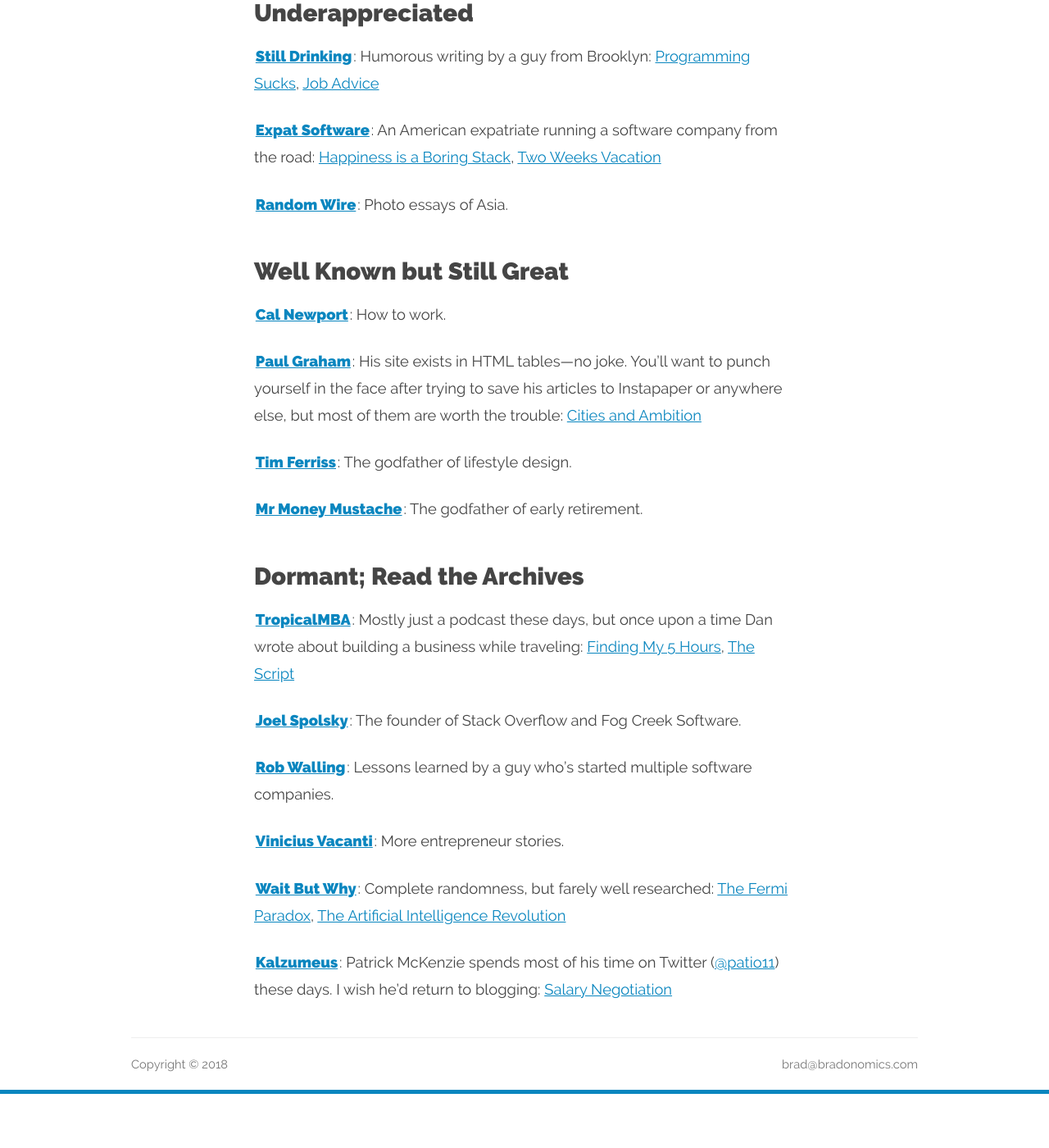
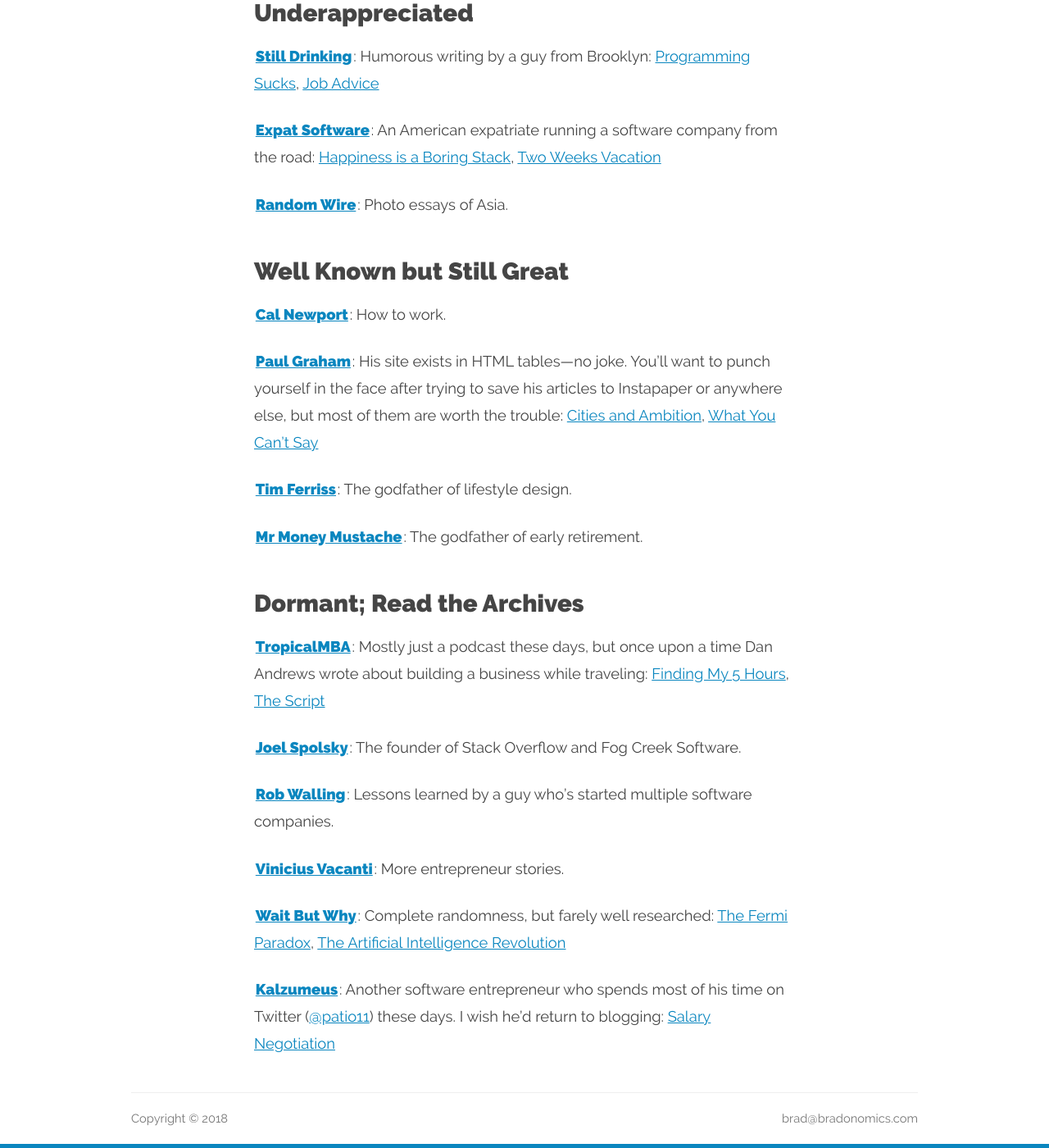
Before and after one commit to bradonomics/bradonomics.com, a Jekyll site: the page built from _pages/blogroll.md, in a window 1280 px wide and 1400 px high, scrolled down 801 px. Shown: the whole window at 82% size. Built offline with Jekyll 4.4.1, drawn with Linux system fonts in a browser that asks for light colours; before the commit the page ends 2135 px from its top, so only the background shows below that; some of the changed text lies outside the part shown.

Commit message:
Minor updates to blogroll

```diff
--- a/_pages/blogroll.md
+++ b/_pages/blogroll.md
@@ -21,7 +21,7 @@
 
 **[Cal Newport](http://calnewport.com/)**: How to work.
 
-**[Paul Graham](http://paulgraham.com/articles.html)**: His site exists in HTML tables—no joke. You'll want to punch yourself in the face after trying to save his articles to Instapaper or anywhere else, but most of them are worth the trouble: [Cities and Ambition](http://www.paulgraham.com/cities.html)
+**[Paul Graham](http://paulgraham.com/articles.html)**: His site exists in HTML tables—no joke. You'll want to punch yourself in the face after trying to save his articles to Instapaper or anywhere else, but most of them are worth the trouble: [Cities and Ambition](http://www.paulgraham.com/cities.html), [What You Can't Say](http://www.paulgraham.com/say.html)
 
 **[Tim Ferriss](https://tim.blog/)**: The godfather of lifestyle design.
 
@@ -29,7 +29,7 @@
 
 ## Dormant; Read the Archives
 
-**[TropicalMBA](http://www.tropicalmba.com/)**: Mostly just a podcast these days, but once upon a time Dan wrote about building a business while traveling: [Finding My 5 Hours](http://www.tropicalmba.com/5hours/), [The Script](http://www.tropicalmba.com/the-script/)
+**[TropicalMBA](http://www.tropicalmba.com/)**: Mostly just a podcast these days, but once upon a time Dan Andrews wrote about building a business while traveling: [Finding My 5 Hours](http://www.tropicalmba.com/5hours/), [The Script](http://www.tropicalmba.com/the-script/)
 
 **[Joel Spolsky](https://www.joelonsoftware.com/)**: The founder of Stack Overflow and Fog Creek Software.
 
@@ -39,4 +39,4 @@
 
 **[Wait But Why](https://waitbutwhy.com/)**: Complete randomness, but farely well researched: [The Fermi Paradox](https://waitbutwhy.com/2014/05/fermi-paradox.html), [The Artificial Intelligence Revolution](https://waitbutwhy.com/2015/01/artificial-intelligence-revolution-1.html)
 
-**[Kalzumeus](https://www.kalzumeus.com/)**: Patrick McKenzie spends most of his time on Twitter ([@patio11](https://mobile.twitter.com/patio11)) these days. I wish he'd return to blogging: [Salary Negotiation](https://www.kalzumeus.com/2012/01/23/salary-negotiation/)
+**[Kalzumeus](https://www.kalzumeus.com/)**: Another software entrepreneur who spends most of his time on Twitter ([@patio11](https://mobile.twitter.com/patio11)) these days. I wish he'd return to blogging: [Salary Negotiation](https://www.kalzumeus.com/2012/01/23/salary-negotiation/)
```
Also changed, not shown: other parts of _pages/blogroll.md (+1 -1 lines).
